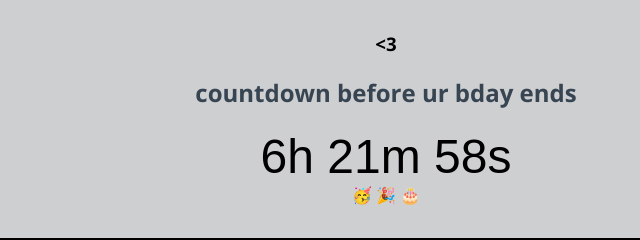
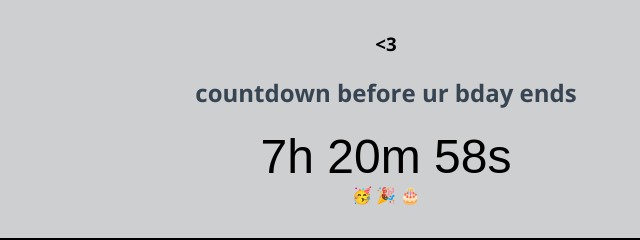
Before and after one commit to llamarocious/ranbday2023, a plain HTML site: page index.html in a window 1280 px wide. Shown: the part 920-1160 px from the top of the page, 254-894 px from the left. Drawn offline with nearby package versions, Linux system fonts and the light colour scheme.

Commit message:
Update index.html

```diff
--- a/index.html
+++ b/index.html
@@ -66,7 +66,7 @@
     <div id="countdown"></div>
     <script>
       // Set the date to countdown to
-      var countDownDate = new Date("Feb 22, 2023 23:00:00").getTime();
+      var countDownDate = new Date("Feb 22, 2023 23:59:00").getTime();
 
       // Update the countdown every second
       var x = setInterval(function() {
```
